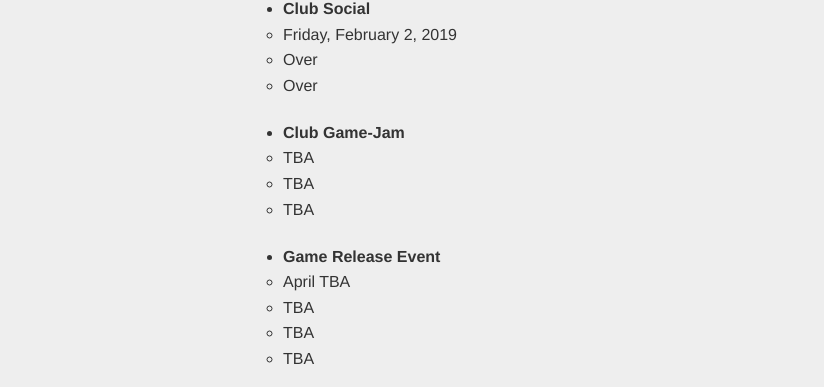
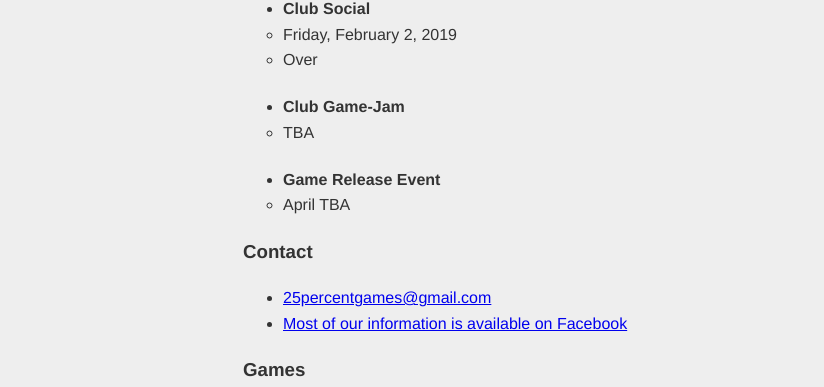
Before and after one commit to GDCASU/website, a plain HTML site: page index.html in a window 1280 px wide. Shown: the part 242-629 px from the top of the page, without its empty margins (217-1041 px from the left). Drawn offline with Linux system fonts and the light colour scheme.

Commit message:
Updated html
updated lists

```diff
--- a/index.html
+++ b/index.html
@@ -73,14 +73,11 @@
                     <ul>
                         <li>Friday, February 2, 2019</li>
                         <li>Over</li>
-                        <li>Over</li>
                     </ul>
                 </li>
                 <li>
                     <h4>Club Game-Jam</h4>
                     <ul>
-                        <li>TBA</li>
-                        <li>TBA</li>
                         <li>TBA</li>
                     </ul>
                 </li>
@@ -88,9 +85,6 @@
                     <h4>Game Release Event</h4>
                     <ul>
                         <li>April TBA</li>
-                        <li>TBA</li>
-                        <li>TBA</li>
-                        <li>TBA</li>
                     </ul>
                 </li>
             </ul>
```
